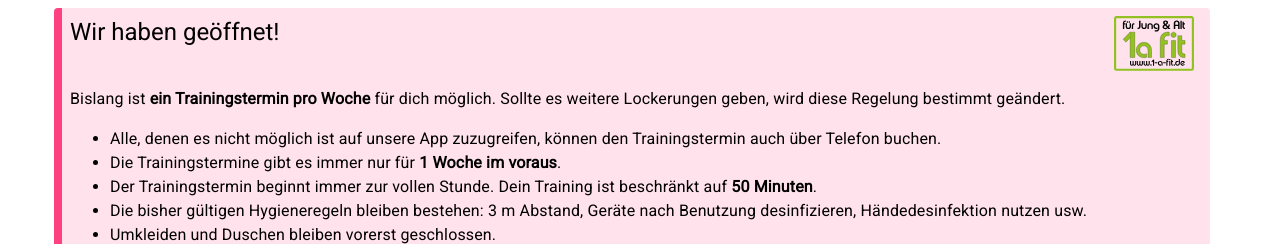
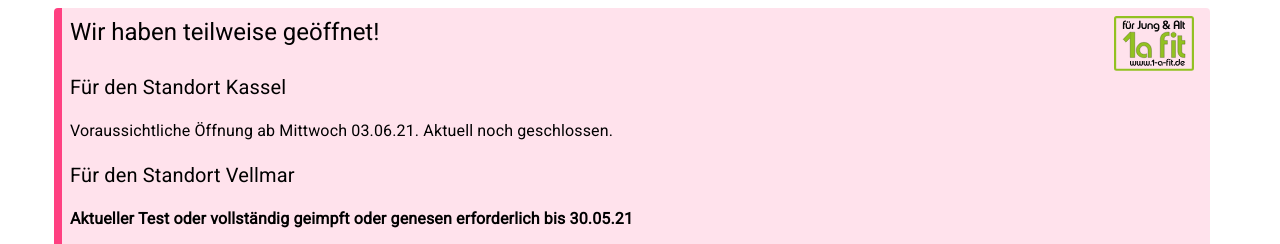
Before and after one commit to Anapher/1-a-fit.de, a Gatsby site: page /index-sections/CoronaInfo in a window 1280 px wide. Shown: the top 244 px of the page. Built offline with nearby package versions, Linux system fonts and the light colour scheme; Gatsby itself is replaced by a stand-in of ours.

Commit message:
Inzidenz in Landkreis unter 100 🎉

```diff
--- a/src/pages/index-sections/CoronaInfo.tsx
+++ b/src/pages/index-sections/CoronaInfo.tsx
@@ -37,7 +37,7 @@ export default function CoronaInfo() {
       <div className={classes.attentionBox}>
         <Box display="flex">
           <Typography variant="h5" style={{ flex: 1 }}>
-            Wir haben geöffnet!
+            Wir haben teilweise geöffnet!
           </Typography>
           <LogoIcon
             style={{
@@ -50,6 +50,20 @@ export default function CoronaInfo() {
           />
         </Box>
         <Typography style={{ marginTop: 8 }} component="span">
+          <Typography variant="h6">Für den Standort Kassel</Typography>
+          <p>
+            Voraussichtliche Öffnung ab Mittwoch 03.06.21. Aktuell noch
+            geschlossen.
+          </p>
+
+          <Typography variant="h6">Für den Standort Vellmar</Typography>
+          <p>
+            <b>
+              Aktueller Test oder vollständig geimpft oder genesen erforderlich
+              bis 30.05.21
+            </b>
+          </p>
+
           <p>
             Bislang ist <b>ein Trainingstermin pro Woche</b> für dich möglich.
             Sollte es weitere Lockerungen geben, wird diese Regelung bestimmt
--- a/src/pages/index-sections/LandingPage.tsx
+++ b/src/pages/index-sections/LandingPage.tsx
@@ -188,9 +188,9 @@ function LandingPage() {
             variant={fullScreen ? "caption" : "h6"}
             align="center"
           >
-           Wir haben geöffnet!
+            Wir haben geöffnet!
             <br />
-            Weitere Informationen unten.
+            Bitte beachtet die Hinweise zu den einzelnen Standorten.
           </Typography>
           {fullScreen && (
             <Box mt={2}>
```
